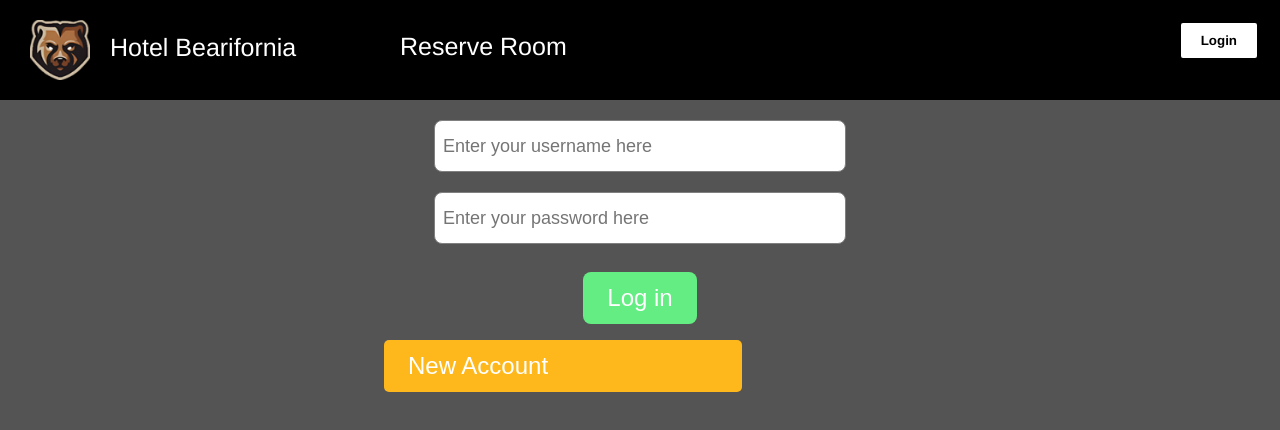
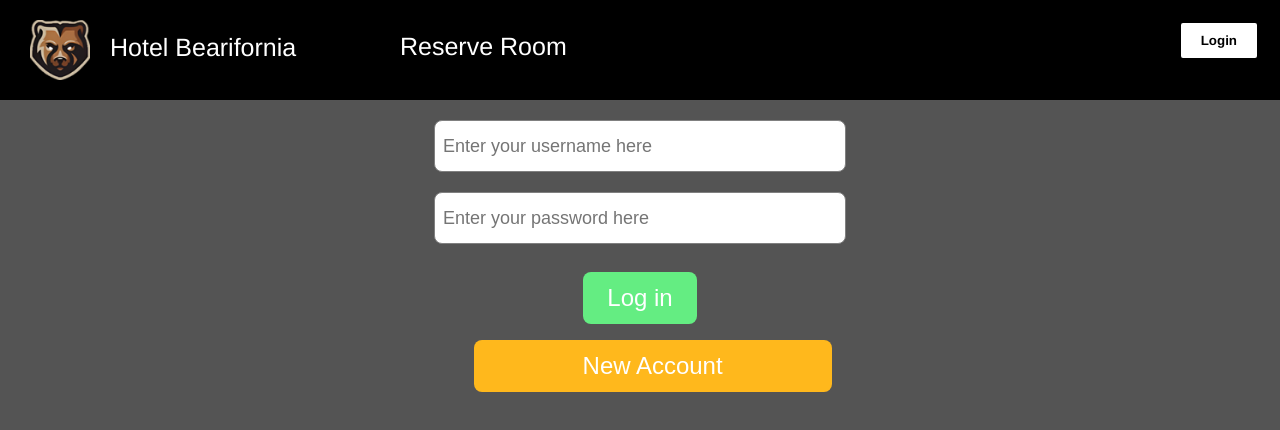
Before and after one commit to mjosephs04/projectBearifornia, a React (Create React App) app in the folder frontend/: page /login-page in a window 1280 px wide. Shown: the top 430 px of the page. Built offline with nearby package versions, Linux system fonts and the light colour scheme.

Commit message:
final changes

```diff
--- a/frontend/src/Components/Login_Page/LoginPage.css
+++ b/frontend/src/Components/Login_Page/LoginPage.css
@@ -52,11 +52,9 @@ input[type='button2'] {
     font-size: 24px;
     border-radius: 8px;
     cursor: pointer;
-    outline: none;
-    border: none;
-    border-radius: 5px;
     position: absolute;
-    left: 30%;
+    text-align: center;
+    left: 37%;
 
     display: block;
     margin-left: auto;
```
